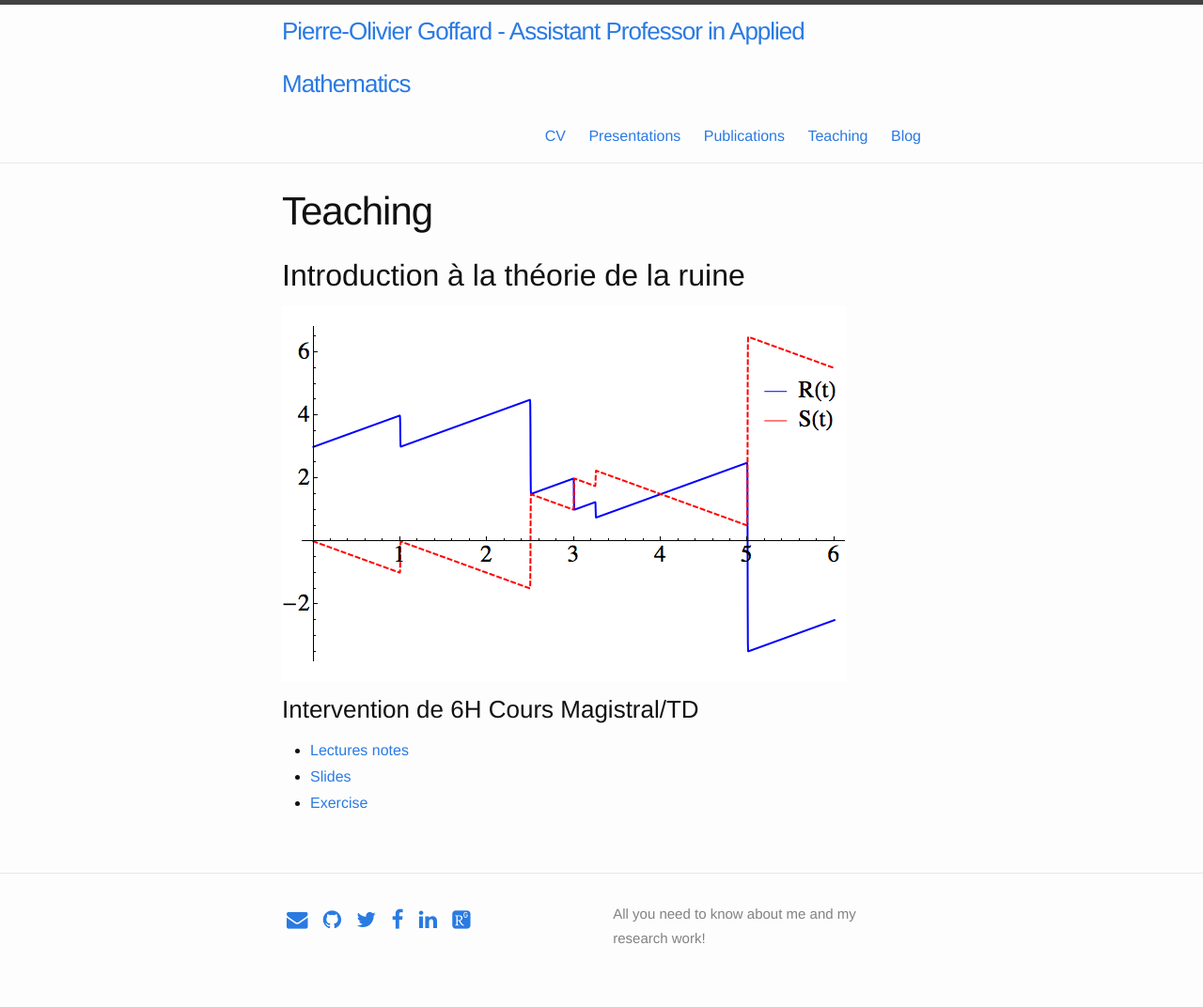
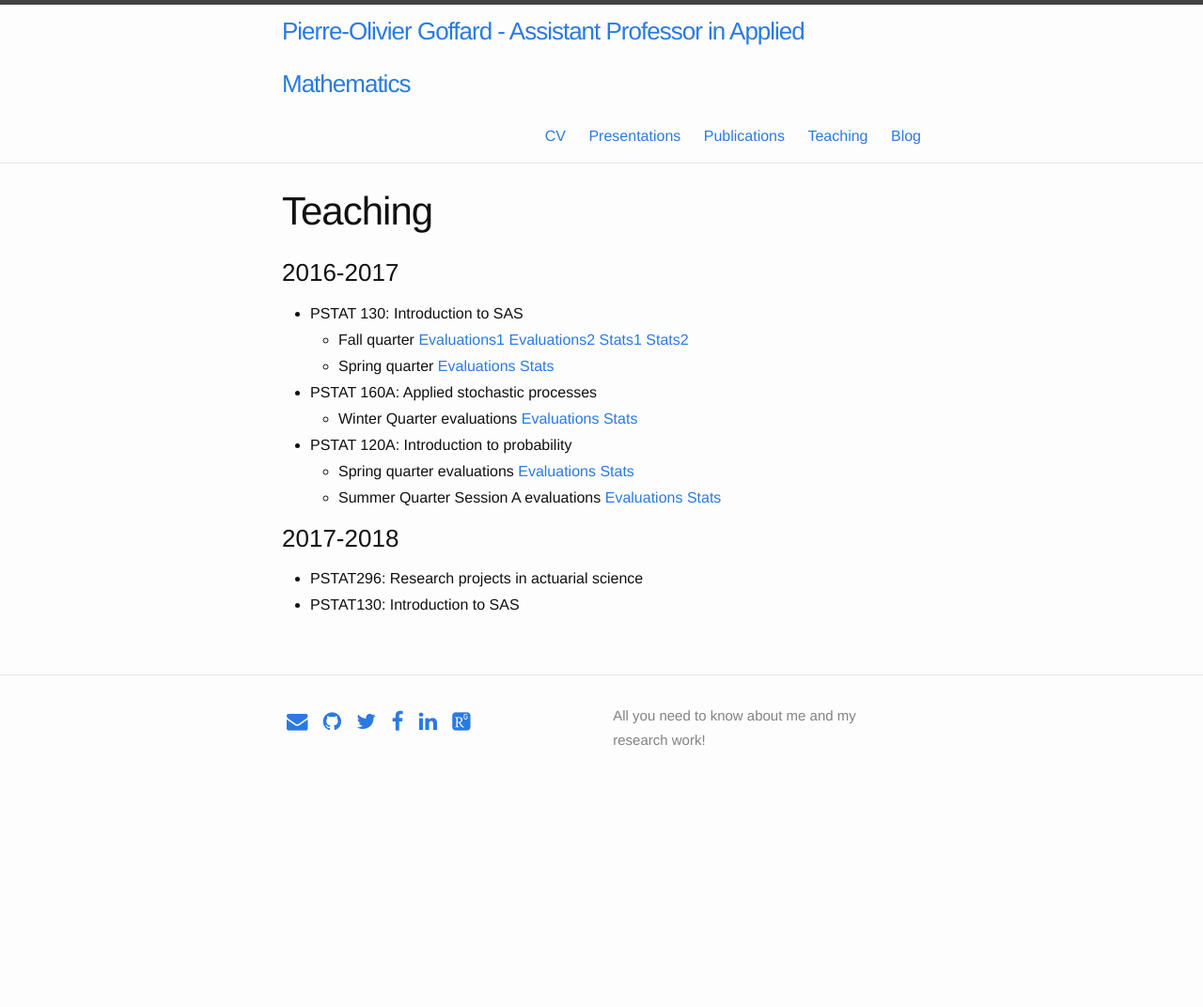
Before and after one commit to LaGauffre/LaGauffre.github.io, a Jekyll site: the page built from Teaching.md, in a window 1280 px wide. Shown: the whole page at 94% size. Built offline with Jekyll 4.4.1, drawn with Linux system fonts in a browser that asks for light colours; nearby versions of some CDN libraries; some web fonts are replaced; after the commit the page ends 900 px from its top, so only the background shows below that.

Commit message:
update teaching section

```diff
--- a/Teaching.md
+++ b/Teaching.md
@@ -4,10 +4,27 @@ title: Teaching
 permalink: /Teaching/
 ---
 
-## Introduction à la théorie de la ruine
+### 2016-2017
+* PSTAT 130: Introduction to SAS
+  - Fall quarter [Evaluations1](/Evaluations/GoffardP_130_F1704634220161207135733.pdf) [Evaluations2](/Evaluations/GoffardP_130_F1704634320161207135848.pdf) [Stats1](/Evaluations/2016_4F_E_PA_FAC_GOFFARD_P_M_PSTAT__130__0100.pdf) [Stats2](/Evaluations/2016_4F_E_PA_FAC_GOFFARD_P_M_PSTAT__130__0200.pdf)
+  - Spring quarter [Evaluations](/Evaluations/Goffard_130_s17.pdf) [Stats](/Evaluations/2017_2S_E_PA_FAC_GOFFARD_P_M_PSTAT__130__0100.pdf)
+
+* PSTAT 160A: Applied stochastic processes
+  - Winter Quarter evaluations [Evaluations](/Evaluations/GoffardP_160A_W17.pdf) [Stats](/Evaluations/2017_1W_E_PA_FAC_GOFFARD_P_M_PSTAT__160_A_0100.pdf)
+* PSTAT 120A: Introduction to probability
+  - Spring quarter evaluations [Evaluations](/Evaluations/Goffard_120A_s17.pdf) [Stats](/Evaluations/2017_2S_E_PA_FAC_GOFFARD_P_M_PSTAT__120_A_0200.pdf)
+  - Summer Quarter Session A evaluations [Evaluations](/Evaluations/Goffard_120A_M17.pdf) [Stats](/Evaluations/2017_3M_S_PA_FAC_GOFFARD_P_M_PSTAT__120_A_0100.pdf)
+
+
+### 2017-2018
+* PSTAT296: Research projects in actuarial science
+* PSTAT130: Introduction to SAS
+
+
+<!-- ## Introduction à la théorie de la ruine
 ![RiskProcess](/Teaching/RiskReserveProcess.png "Risk Reserve process")
 ### Intervention de 6H Cours Magistral/TD
 
 * [Lectures notes](/Teaching/SupportMiniCoursRuinTheory.pdf)
 * [Slides](/Teaching/BeamerMiniCoursRuinTheory.pdf)
-* [Exercise](/Teaching/ProblemePanjer.pdf)
+* [Exercise](/Teaching/ProblemePanjer.pdf) -->
```
Also changed, not shown: 12 other files.
